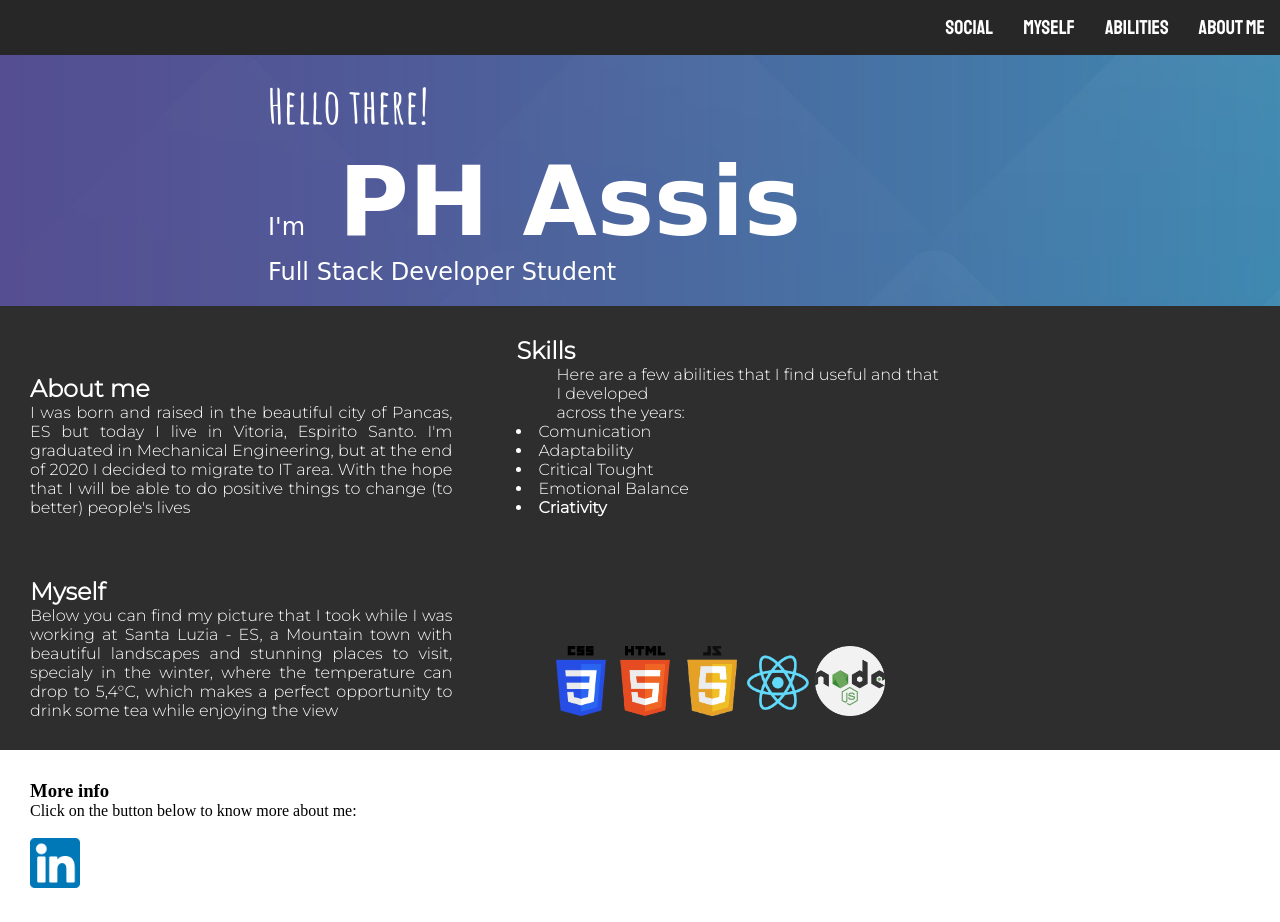
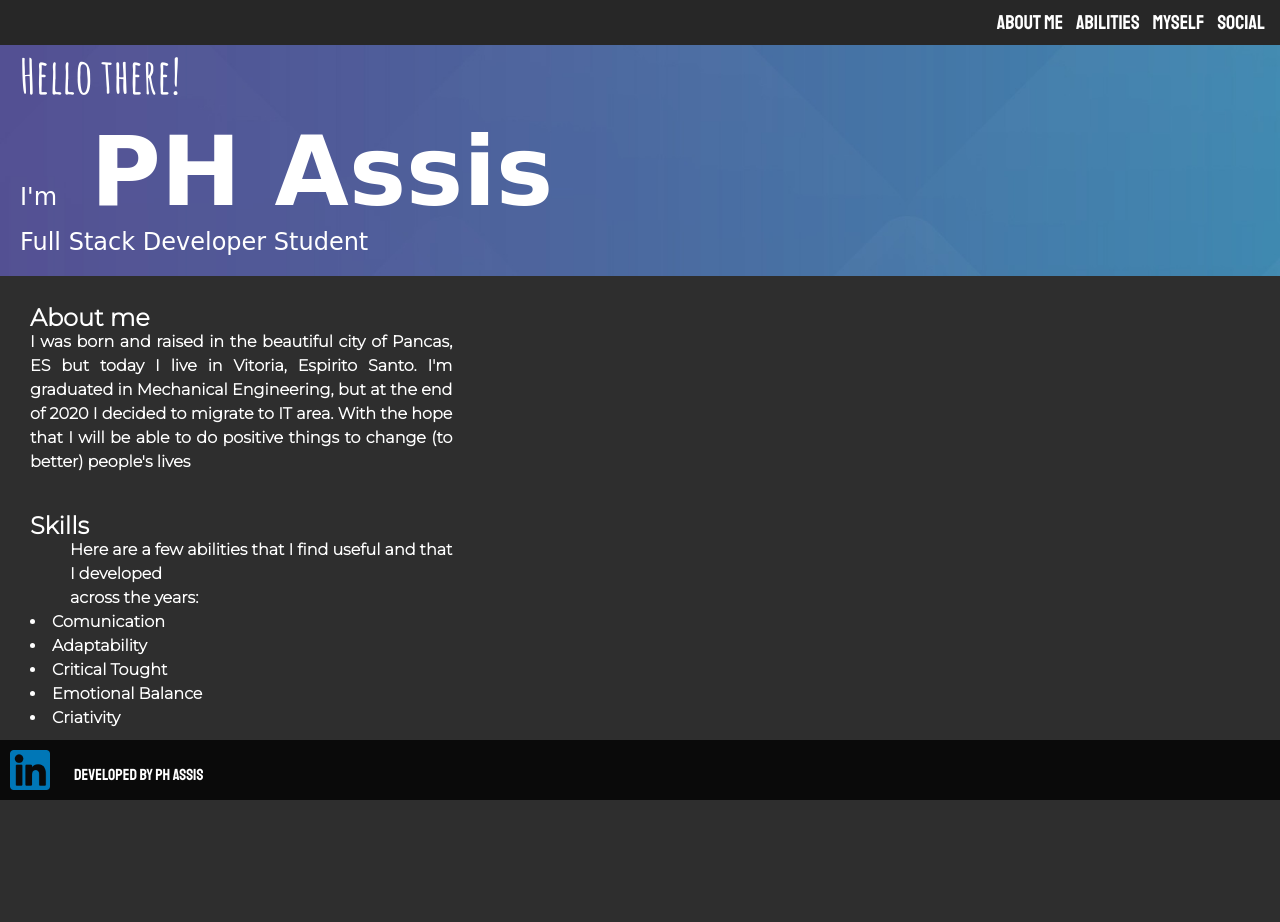
Before and after one commit to imphassis/imphassis.github.io, a plain HTML site: page index.html in a window 1280 px wide. After the commit the page ends 800 px from the top, so only its background shows below. Drawn offline with Linux system fonts and the light colour scheme; a web font is replaced by a local one.

Commit message:
fixing some bugs

```diff
--- a/index.html
+++ b/index.html
@@ -1,75 +1,56 @@
 <!DOCTYPE html>
 <html lang="en">
   <head>
-    <meta charset="UTF-8">
+    <meta charset="UTF-8" />
     <title>PH Assis</title>
-    <link rel="stylesheet" href="style.css">
-
-    <link rel="preconnect" href="https://fonts.gstatic.com">
-    <link href="https://fonts.googleapis.com/css2?family=Montserrat:wght@300&family=Amatic+SC:wght@700&family=Bebas+Neue&family=Kufam:wght@500&family=Staatliches&display=swap" rel="stylesheet">
-
+    <link rel="stylesheet" href="style.css" />
+    <link rel="preconnect" href="https://fonts.gstatic.com" />
+    <link
+      href="https://fonts.googleapis.com/css2?family=Montserrat:wght@300&family=Amatic+SC:wght@700&family=Bebas+Neue&family=Kufam:wght@500&family=Staatliches&display=swap"
+      rel="stylesheet"
+    />
   </head>
-<body>
-<div class="nav-bar">
+  <header>
+    <nav id="top-nav">
       <a href="#about-me" class="nav-item"> About me</a>
       <a href="#skills" class="nav-item"> Abilities</a>
       <a href="#myself" class="nav-item"> Myself</a>
       <a href="#social" class="nav-item"> Social </a>
-
-    </div>
-<div class="header">
+    </nav>
     <div class="header-content">
       <h1 id="hello">Hello there!</h1>
-        <p><span span class="intro-text">I'm</span><span class="title-name"> PH Assis </span><br>
-        <span class="intro-text"> Full Stack Developer Student</p><span>
+      <span class="intro-text">I'm</span><span class="title-name"> PH Assis </span><br />
+      <span class="intro-text"> Full Stack Developer Student</span>
     </div>
+  </header>
+
+  <body>
+    <main>
+      <div class="about-me">
+        <h2>About me</h2>
+        <p>
+          I was born and raised in the beautiful city of Pancas, ES but today I live in Vitoria,
+          Espirito Santo. I'm graduated in Mechanical Engineering, but at the end of 2020 I decided
+          to migrate to IT area. With the hope that I will be able to do positive things to change
+          (to better) people's lives
+        </p>
       </div>
-<div class="content-wraper">
-    <div class="content">
-        <h2> About me</h2>
-        <p>I was born and raised in the beautiful city of Pancas, ES but today I live in Vitoria, Espirito Santo.
-        I'm graduated in Mechanical Engineering, but at the end of 2020 I decided to migrate to IT area.
-        With the hope that I will be able to do positive things to change (to better) people's lives</p>
-    </div>
-    <div class="content">
+      <div class="skills">
         <h2>Skills</h2>
-            <ul >Here are a few abilities that I find useful and that I developed <br>across the years:</ul>
+        <ul>
+          Here are a few abilities that I find useful and that I developed
+          <br />across the years:
+        </ul>
         <li class="lista">Comunication</li>
         <li class="lista">Adaptability</li>
         <li class="lista">Critical Tought</li>
         <li class="lista">Emotional Balance</li>
         <li class="lista"><strong>Criativity</strong></li>
-
       </div>
-    <div class="content">
-            <h2 >Myself</h2>
-            <p id="myself">Below you can find my picture that I took while I was working at Santa Luzia - ES,
-            a Mountain town with beautiful landscapes and stunning places to visit, specialy in the
-            winter, where the temperature can drop to 5,4°C, which makes a perfect opportunity to
-            drink some tea while enjoying the view </p>
-
-    </div>
-    <div class="content">
-        <ul>
-        <il><img src="/images/css3-logo.png" ></il>
-        <il><img src="/images/html5-logo.png" ></il>
-        <il><img src="/images/js-logo.png" ></il>
-        <il><img src="/images/react-logo.png" ></il>
-        <il><img src="/images/nodejs-logo.png" ></il>
-         </ul>
-        </div>
-
-
-    </div>
-<div class="moreinfo">
-        <!-- MORE INFO SECTION -->
-        <h3>More info</h3>
-        <p id="social"> Click on the button below to know more about me:<br><br>
-        <a href="https://linkedin.com/in/pieit"><img src="/images/icon.png" width="50px" id="linkedin"></a>
-
-    </div>
-
-</div>
-
+    </main>
+    <footer class="footer">
+      <a href="https://linkedin.com/in/pieit"><img src="/images/icon.png" id="linkedin" /></a>
+      <p id="footer-info">Developed by PH Assis</p>
+    </footer>
   </body>
 </html>
--- a/style.css
+++ b/style.css
@@ -2,59 +2,88 @@
   margin: 0;
 }
 
-.nav-bar {
+body {
+  min-height: 100%;
+  background-color: rgb(46, 46, 46);
+}
+
+#top-nav {
+  text-align: right;
+  float: right;
+  top: 0;
+  width: 100%;
   background-color: rgb(39, 39, 39);
-  overflow: hidden;
+  font-size: 20px;
+  font-family: 'Staatliches', cursive;
+  padding: 10px;
 }
-.nav-bar a {
-  font-size: 20px;
-  float: right;
+#top-nav a {
   color: white;
-  text-align: left;
-  padding: 15px 15px;
   text-decoration: none;
-  font-family: "Staatliches", cursive;
+  padding: 5px;
 }
-.header {
+
+.header-content {
   background-image: url(/images/bg-header.jpg);
   background-size: cover;
   background-position: 100% 100%;
   padding: 20px 20px 20px;
-}
-.header-content {
-  margin-left: 20%;
-  font-family: "Kufam", cursive;
+  font-family: 'Kufam', cursive;
   color: white;
 }
+
 .header-content #hello {
-  font-family: "Amatic SC", cursive;
+  font-family: 'Amatic SC', cursive;
   font-size: 3em;
   margin-bottom: 10px;
   text-align: left;
 }
+
 .header-content .title-name {
   font-weight: bold;
   font-size: 6em;
 }
+
 .header-content .intro-text {
   font-size: 1.5em;
 }
-.content {
+
+main {
+  text-align: justify;
+  padding: 30px;
   color: white;
+  font-family: 'Montserrat', sans-serif;
   display: inline-block;
   width: 33%;
-  padding: 30px 30px 30px;
-  text-align: justify;
-  font-size: 1em;
-  font-family: "Montserrat", sans-serif;
+  line-height: 150%;
+  font-weight: bold;
 }
-.moreinfo {
-  padding: 30px;
+
+.skills {
+  margin-top: 40px;
+  margin-bottom: 40px;
 }
-.content-wraper {
-  background-color: rgb(46, 46, 46);
+
+.footer {
+  height: 60px;
+  position: fixed;
+  bottom: 0;
+  width: 100%;
+  background: rgb(10, 10, 10);
 }
-.content img {
-  /* image-resolution: 300px; */
-  height: 70px;
+
+#linkedin {
+  width: 40px;
+  padding: 10px;
+  display: inline-block;
 }
+
+#footer-info {
+  position: relative;
+  width: 140px;
+  padding: 10px;
+  display: inline-block;
+  bottom: 20px;
+  font-family: 'Staatliches', cursive;
+  color: white;
+}
```
Also changed, not shown: 1 other file. Lines whose indentation alone changed are shown as unchanged.
